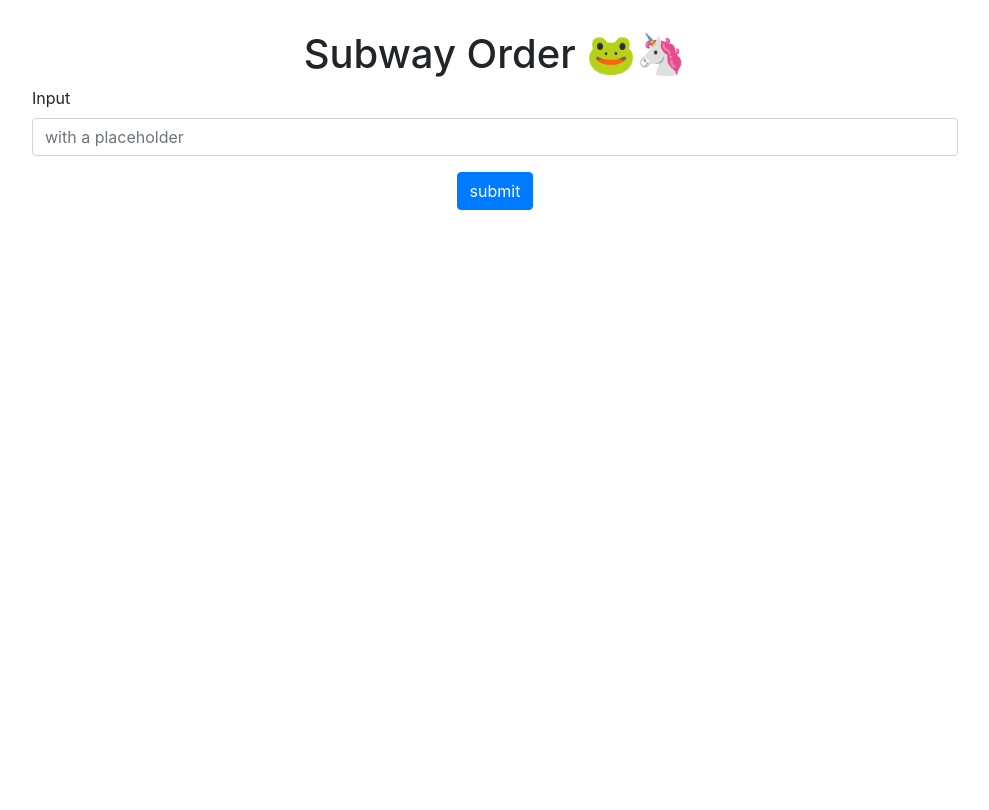
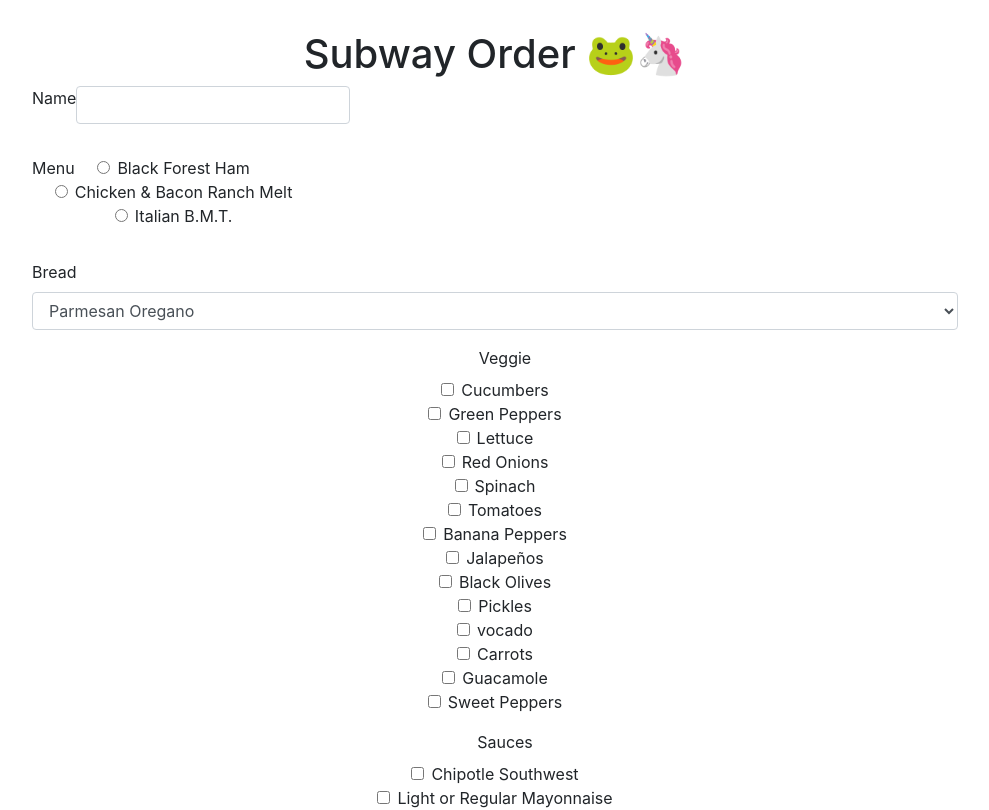
Before and after one commit to zapkub/react-in-a-nutshell, a React (Create React App) app in the folder packages/sandwich-me/: page / in a window 1280 px wide. Shown: the top 810 px of the page, without its empty margins (145-1134 px from the left). Built offline with nearby package versions, Linux system fonts and the light colour scheme.

Commit message:
reveal subway

```diff
--- a/packages/sandwich-me/server.js
+++ b/packages/sandwich-me/server.js
@@ -1,5 +1,6 @@
 const app = require("express")();
-
+const cors = require('cors')
+app.use(cors())
 const Joi = require("joi");
 
 const configuration = require("./src/configuration");
@@ -26,6 +27,7 @@
 app.post("/order", (req, res) => {
   console.log(req.body)
   const result = Joi.validate(req.body, orderSchema);
+  console.log(result)
   if (result.error === null) {
     orders.push(req.body);
     res.json({
--- a/packages/sandwich-me/src/App.js
+++ b/packages/sandwich-me/src/App.js
@@ -1,32 +1,71 @@
-import React, { Component } from 'react';
+import React, { Component, useState } from 'react';
 import './App.css';
 import { Button, Form, FormGroup, Label, Input } from 'reactstrap';
+import { Menu,  Bread, Sauces, Veggie } from "./Component"
 
 class App extends Component {
 
+  constructor(props) {
+    super(props)
+    this.state = {
+      menu: "",
+      bread: "",
+      veggies: [],
+      sauces: [],
+      name: ""
+    };
+  }
+
   async submit() {
-    const result = await fetch('http://localhost:3001/order', {
+    const result = await fetch('http://sandwich-api.rungsikorn.rocks/order', {
       headers: {
         "Content-Type": "application/json"
       },
       method: "POST",
-      body: JSON.stringify({ bread: "" })
+      body: JSON.stringify({
+        ...this.state
+      })
     })
-    alert(JSON.stringify(result, null, ""))
+    const resultJson = await result.json()
+    alert(JSON.stringify(resultJson.message, null, ""))
 
     // clear state
+  }
+
+
+
+  handleChangeMenu(data) {
+    this.setState({ menu: data })
+  }
+
+  handleChangeBread(data){
+    this.setState({ bread: data })
+  }
+
+  handleChangeVeggie(data){
+    this.setState({ veggies: data })
+  }
+
+  handleChangeSauces(data){
+    this.setState({ sauces: data })
   }
 
   render() {
     return (
       <div className="App">
         <h1 style={{ marginTop: "30px" }}>Subway Order 🐸🦄</h1>
-        <Form style={{ margin: "0 15%" }}>
+        <Form style={{ margin: "0 15%" }} >
           <FormGroup row>
-            <Label for="Input">Input</Label>
-            <Input type="text" placeholder="with a placeholder" />
+            <Label for="Input">Name</Label>
+              <FormGroup>
+                <Input type="text" value={this.state.name} onChange={(e) => {this.setState({ name: e.target.value })}}/>
+              </FormGroup>
           </FormGroup>
-          <Button color="primary" onClick={this.submit}>submit</Button>
+          <Menu onChange={this.handleChangeMenu.bind(this)}/>
+          <Bread onChange={this.handleChangeBread.bind(this)}/>
+          <Veggie onChange={this.handleChangeVeggie.bind(this)}/>
+          <Sauces onChange={this.handleChangeSauces.bind(this)}/>
+          <Button color="primary" onClick={this.submit.bind(this)}>submit</Button>
         </Form>
       </div>
     );
--- /dev/null
+++ b/packages/sandwich-me/src/Component.js
@@ -0,0 +1,121 @@
+import React, { useState, useEffect } from 'react';
+import './App.css';
+import { FormGroup, Label, Input } from 'reactstrap';
+import { menuOptions, breadOptions, veggieOptions, saucesOptions} from "./configuration"
+
+export function Menu(props) {
+    const [ menu, setMenu ] = useState(menuOptions[0])
+    useEffect(() => {
+        props.onChange(menu)
+    }, [menu])
+    return (
+        <FormGroup row>
+        <Label for="Input">Menu</Label>
+            <FormGroup>
+            {
+                menuOptions.map((item, index) => {
+                    return <div key={index}><Input type="radio" name={"menu"} value={item}
+                    onChange={(e) => setMenu(e.target.value)}/>{item}</div>
+                })
+            }
+            </FormGroup>
+        </FormGroup>
+    )
+}
+
+export function Bread(props) {
+    const [ bread, setBread ] = useState(breadOptions[0])
+    useEffect(() => {
+        props.onChange(bread)
+    }, [bread])
+    return (
+        <FormGroup row>
+        <Label for="Input">Bread</Label>
+        <Input type="select" onChange={(e) => setBread(e.target.value)}>
+        {
+            breadOptions.map((item, index) => {
+            return <option value={item} key={index}>{item}</option>
+            })
+        }
+        </Input>
+    </FormGroup>
+    )
+}
+
+export function Veggie(props) {
+    const [ veggie, setVeggie ] = useState([])
+    useEffect(() => {
+        props.onChange(veggie)
+    }, [veggie])
+    function checkVeggie(e){
+        let result = veggie
+        if(result.length === 0){
+            result.push(e.target.value)
+            setVeggie(result)
+        } else {
+            if(e.target.checked){
+                result.push(e.target.value)
+            } else {
+                result = veggie.filter((data) => {
+                    return data !== e.target.value
+                })
+            }
+            setVeggie(result)
+        }
+    }
+    return (
+        <FormGroup row check>
+        <Label for="Input">Veggie</Label>
+            <FormGroup>
+            {
+            veggieOptions.map((item, index) => {
+                return <div key={index}><Input type="checkbox" value={item} onChange={(e) => {
+                    checkVeggie(e)
+                }}/>{item}</div>
+            })
+            }
+            </FormGroup>
+        </FormGroup>
+    )
+}
+
+export function Sauces(props) {
+    const [ sauces, setSauces ] = useState([])
+    useEffect(() => {
+        props.onChange(sauces)
+    }, [sauces])
+    function checkSauces(e){
+        let result = sauces
+        if(result.length === 2){
+            alert("Maximum sources")
+            return false
+        }
+        if(result.length === 0){
+            result.push(e.target.value)
+            setSauces(result)
+        } else {
+            if(e.target.checked){
+                result.push(e.target.value)
+            } else {
+                result = sauces.filter((data) => {
+                    return data !== e.target.value
+                })
+            }
+            setSauces(result)
+        }
+    }
+    return (
+        <FormGroup row check>
+        <Label for="Input">Sauces</Label>
+            <FormGroup>
+            {
+            saucesOptions.map((item, index) => {
+                return <div key={index}><Input type="checkbox" value={item} onChange={(e) => {
+                    checkSauces(e)
+                }}/>{item}</div>
+            })
+            }
+            </FormGroup>
+        </FormGroup>
+    )
+}
```
Also changed, not shown: packages/sandwich-me/package.json (+5 -4 lines), 1 other file (tests, documents, lock files or other folders).
